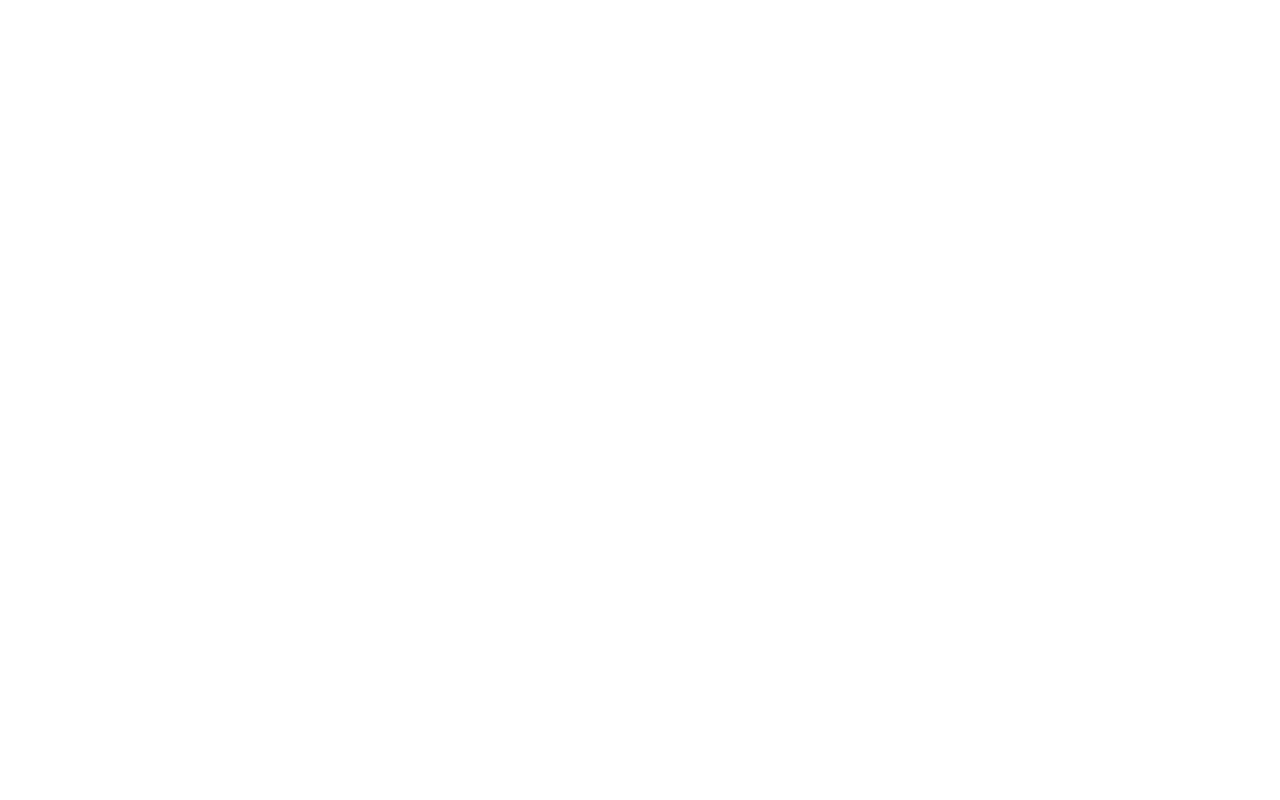
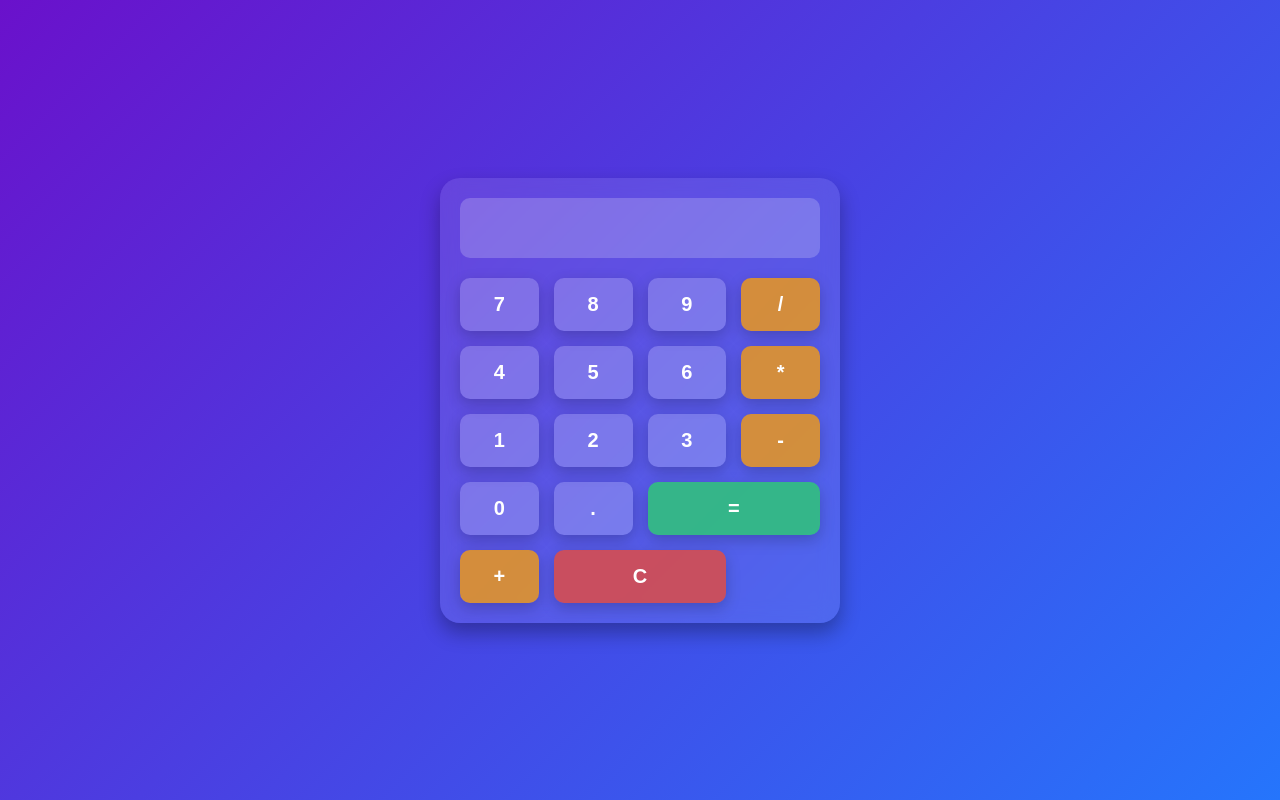
Before and after one commit to Kamuzbd/Class-1, a plain HTML site: page index.html in a window 1280 px wide. Drawn offline with Linux system fonts and the light colour scheme.

Commit message:
index.html

```diff
--- a/index.html
+++ b/index.html
@@ -3,11 +3,146 @@
 <head>
     <meta charset="UTF-8">
     <meta name="viewport" content="width=device-width, initial-scale=1.0">
-    <title>Document</title>
+    <title>Cool Animated Calculator</title>
+    <style>
+        body {
+            font-family: 'Poppins', sans-serif;
+            display: flex;
+            justify-content: center;
+            align-items: center;
+            min-height: 100vh;
+            margin: 0;
+            background: linear-gradient(135deg, #6a11cb, #2575fc);
+            color: #fff;
+        }
+
+        .calculator {
+            background: rgba(255, 255, 255, 0.1);
+            border-radius: 20px;
+            box-shadow: 0 10px 20px rgba(0, 0, 0, 0.3);
+            padding: 20px;
+            width: 360px;
+            backdrop-filter: blur(10px);
+        }
+
+        .display {
+            width: 100%;
+            height: 60px;
+            border: none;
+            border-radius: 10px;
+            margin-bottom: 20px;
+            text-align: right;
+            font-size: 28px;
+            padding: 15px;
+            box-sizing: border-box;
+            background: rgba(255, 255, 255, 0.2);
+            color: #fff;
+            outline: none;
+        }
+
+        .buttons {
+            display: grid;
+            grid-template-columns: repeat(4, 1fr);
+            gap: 15px;
+        }
+
+        .button {
+            background: rgba(255, 255, 255, 0.2);
+            color: #fff;
+            border: none;
+            border-radius: 10px;
+            font-size: 20px;
+            font-weight: bold;
+            cursor: pointer;
+            padding: 15px;
+            text-align: center;
+            transition: all 0.2s ease;
+            box-shadow: 0 5px 15px rgba(0, 0, 0, 0.2);
+        }
+
+        .button:hover {
+            transform: translateY(-3px);
+            background: rgba(255, 255, 255, 0.3);
+            box-shadow: 0 8px 25px rgba(0, 0, 0, 0.3);
+        }
+
+        .button:active {
+            transform: translateY(2px);
+            box-shadow: 0 4px 10px rgba(0, 0, 0, 0.2);
+        }
+
+        .button.operator {
+            background: rgba(243, 156, 18, 0.8);
+        }
+
+        .button.operator:hover {
+            background: rgba(243, 156, 18, 1);
+        }
+
+        .button.equal {
+            background: rgba(46, 204, 113, 0.8);
+            grid-column: span 2;
+        }
+
+        .button.equal:hover {
+            background: rgba(46, 204, 113, 1);
+        }
+
+        .button.clear {
+            background: rgba(231, 76, 60, 0.8);
+            grid-column: span 2;
+        }
+
+        .button.clear:hover {
+            background: rgba(231, 76, 60, 1);
+        }
+    </style>
 </head>
 <body>
+    <div class="calculator">
+        <input type="text" id="display" class="display" disabled>
+        <div class="buttons">
+            <button class="button" onclick="appendValue('7')">7</button>
+            <button class="button" onclick="appendValue('8')">8</button>
+            <button class="button" onclick="appendValue('9')">9</button>
+            <button class="button operator" onclick="appendValue('/')">/</button>
+            <button class="button" onclick="appendValue('4')">4</button>
+            <button class="button" onclick="appendValue('5')">5</button>
+            <button class="button" onclick="appendValue('6')">6</button>
+            <button class="button operator" onclick="appendValue('*')">*</button>
+            <button class="button" onclick="appendValue('1')">1</button>
+            <button class="button" onclick="appendValue('2')">2</button>
+            <button class="button" onclick="appendValue('3')">3</button>
+            <button class="button operator" onclick="appendValue('-')">-</button>
+            <button class="button" onclick="appendValue('0')">0</button>
+            <button class="button" onclick="appendValue('.')">.</button>
+            <button class="button equal" onclick="calculate()">=</button>
+            <button class="button operator" onclick="appendValue('+')">+</button>
+            <button class="button clear" onclick="clearDisplay()">C</button>
+        </div>
+    </div>
 
+    <script>
+        const display = document.getElementById('display');
 
-    <script src="./script.js"></script>
+        // Append a value to the display
+        function appendValue(value) {
+            display.value += value;
+        }
+
+        // Clear the display
+        function clearDisplay() {
+            display.value = '';
+        }
+
+        // Evaluate the expression
+        function calculate() {
+            try {
+                display.value = eval(display.value);
+            } catch {
+                display.value = 'Error';
+            }
+        }
+    </script>
 </body>
 </html>
```
